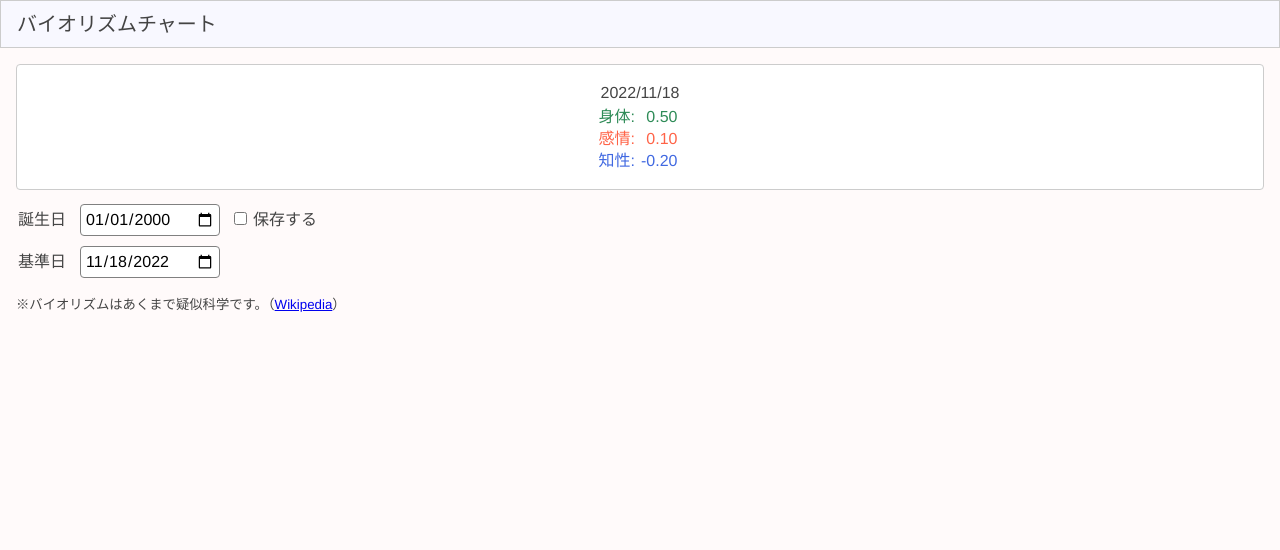
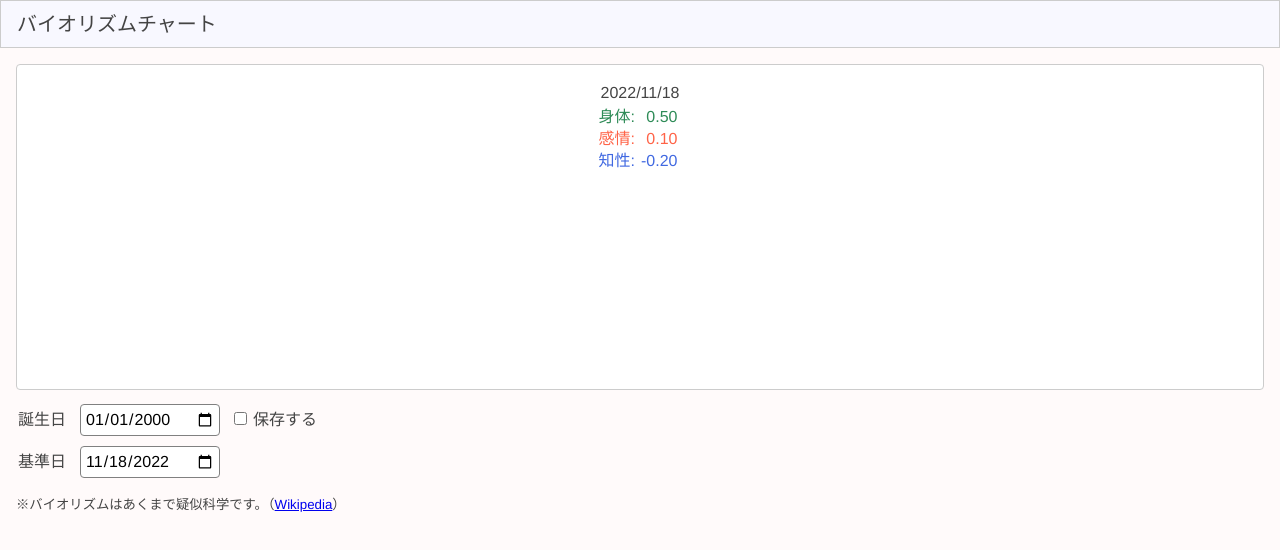
Before and after one commit to Naokichi-T/biorhythm-chart, a React (Vite) app: page / in a window 1280 px wide. Shown: the top 550 px of the page. Built offline with nearby package versions, Linux system fonts and the light colour scheme.

Commit message:
スタイル変更

```diff
--- a/src/components/BiorhythmChart.module.css
+++ b/src/components/BiorhythmChart.module.css
@@ -1,6 +1,6 @@
 .container {
   width: 100%;
-  height: auto;
+  height: 326px;
   padding: 16px;
   display: flex;
   flex-direction: column;
```
